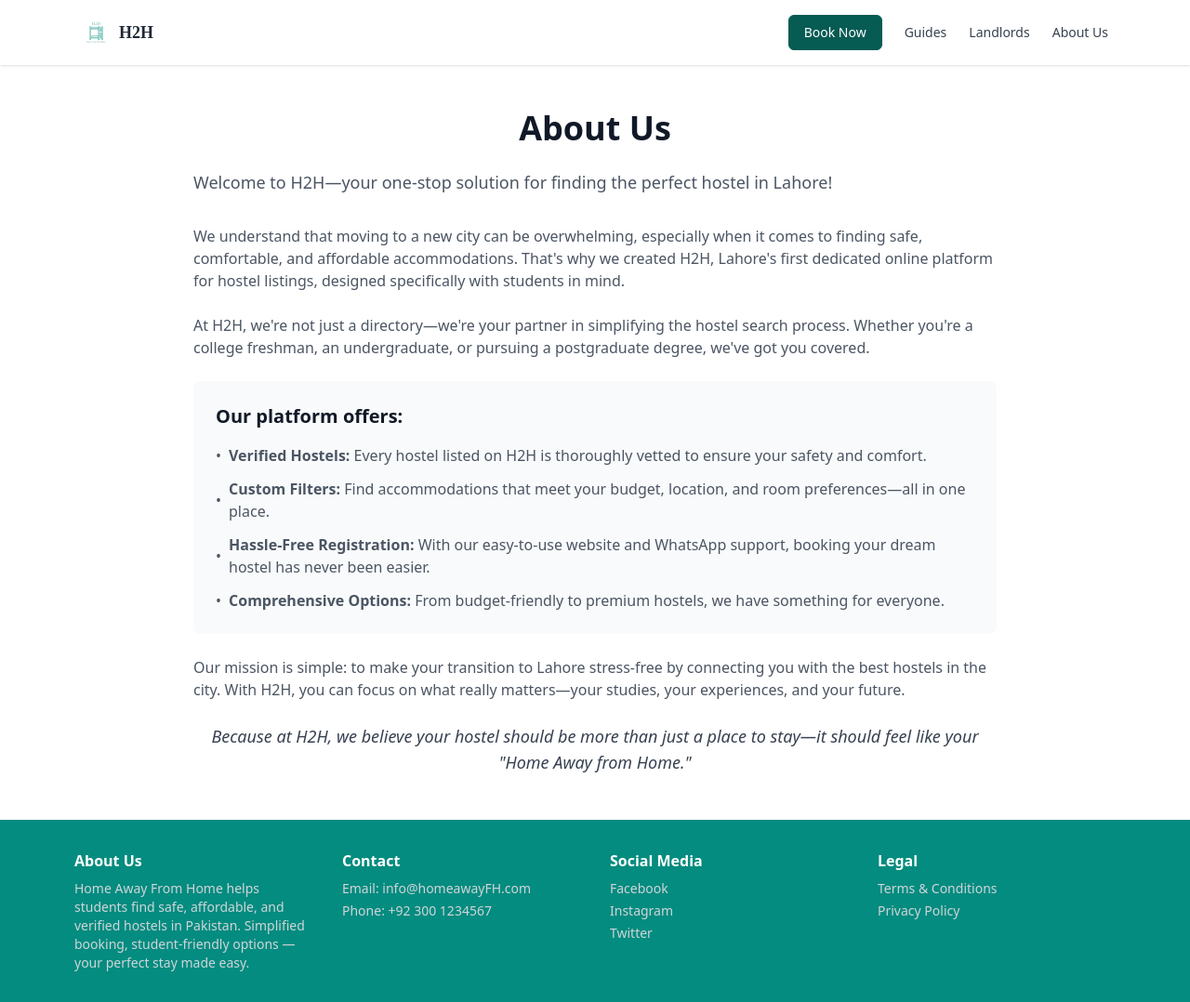
After one commit to GawainTheCoder/hostel-platform, a PHP site: page /aboutus.php in a window 1280 px wide. The commit adds this page. Shown: the whole page at 93% size. Run offline with PHP 8.4, Linux system fonts and the light colour scheme.

Commit message:
other good changes, about us page, etc

```diff
--- /dev/null
+++ b/aboutus.php
@@ -0,0 +1,78 @@
+<!DOCTYPE html>
+<html lang="en">
+<head>
+
+<!-- Google Tag Manager -->
+<script>(function(w,d,s,l,i){w[l]=w[l]||[];w[l].push({'gtm.start':
+new Date().getTime(),event:'gtm.js'});var f=d.getElementsByTagName(s)[0],
+j=d.createElement(s),dl=l!='dataLayer'?'&l='+l:'';j.async=true;j.src=
+'https://www.googletagmanager.com/gtm.js?id='+i+dl;f.parentNode.insertBefore(j,f);
+})(window,document,'script','dataLayer','GTM-KHZP3XTV');</script>
+<!-- End Google Tag Manager -->
+
+    <meta charset="UTF-8" />
+    <meta name="viewport" content="width=device-width, initial-scale=1.0"/>
+
+    <title>About Us - H2H</title>
+    <link rel="stylesheet" href="output.css" />
+</head>
+<body class="bg-white text-gray-700 font-sans">
+
+<!-- Google Tag Manager (noscript) -->
+<noscript><iframe src="https://www.googletagmanager.com/ns.html?id=GTM-KHZP3XTV"
+height="0" width="0" style="display:none;visibility:hidden"></iframe></noscript>
+<!-- End Google Tag Manager (noscript) -->
+
+<?php include 'includes/header.php'; ?>
+
+<main class="max-w-4xl mx-auto px-4 py-8 sm:py-12">
+    <h1 class="text-3xl sm:text-4xl font-bold text-gray-900 mb-6 text-center">About Us</h1>
+
+    <div class="space-y-6">
+        <p class="text-lg text-gray-600 mb-8">
+            Welcome to H2H—your one-stop solution for finding the perfect hostel in Lahore!
+        </p>
+
+        <p class="text-gray-600">
+            We understand that moving to a new city can be overwhelming, especially when it comes to finding safe, comfortable, and affordable accommodations. That's why we created H2H, Lahore's first dedicated online platform for hostel listings, designed specifically with students in mind.
+        </p>
+
+        <p class="text-gray-600">
+            At H2H, we're not just a directory—we're your partner in simplifying the hostel search process. Whether you're a college freshman, an undergraduate, or pursuing a postgraduate degree, we've got you covered.
+        </p>
+
+        <div class="bg-gray-50 p-6 rounded-lg my-8">
+            <h2 class="text-xl font-semibold text-gray-900 mb-4">Our platform offers:</h2>
+            <ul class="space-y-3 text-gray-600">
+                <li class="flex items-center">
+                    <span class="mr-2">•</span>
+                    <span><strong>Verified Hostels:</strong> Every hostel listed on H2H is thoroughly vetted to ensure your safety and comfort.</span>
+                </li>
+                <li class="flex items-center">
+                    <span class="mr-2">•</span>
+                    <span><strong>Custom Filters:</strong> Find accommodations that meet your budget, location, and room preferences—all in one place.</span>
+                </li>
+                <li class="flex items-center">
+                    <span class="mr-2">•</span>
+                    <span><strong>Hassle-Free Registration:</strong> With our easy-to-use website and WhatsApp support, booking your dream hostel has never been easier.</span>
+                </li>
+                <li class="flex items-center">
+                    <span class="mr-2">•</span>
+                    <span><strong>Comprehensive Options:</strong> From budget-friendly to premium hostels, we have something for everyone.</span>
+                </li>
+            </ul>
+        </div>
+
+        <p class="text-gray-600">
+            Our mission is simple: to make your transition to Lahore stress-free by connecting you with the best hostels in the city. With H2H, you can focus on what really matters—your studies, your experiences, and your future.
+        </p>
+
+        <p class="text-lg font-medium text-gray-700 mt-8 text-center italic">
+            Because at H2H, we believe your hostel should be more than just a place to stay—it should feel like your "Home Away from Home."
+        </p>
+    </div>
+</main>
+
+<?php include 'includes/footer.php'; ?>
+</body>
+</html>
--- a/includes/header.php
+++ b/includes/header.php
@@ -35,6 +35,12 @@
         class="text-gray-700 hover:text-orange-500 transition duration-300"
       >
         Landlords
+      </a>
+      <a
+        href="aboutus.php"
+        class="text-gray-700 hover:text-orange-500 transition duration-300"
+      >
+        About Us
       </a>
     </nav>
 
@@ -77,6 +83,12 @@
     >
       Landlords
     </a>
+    <a
+        href="aboutus.php"
+        class="text-gray-700 hover:text-orange-500 transition duration-300"
+      >
+        About Us
+      </a>
   </div>
 </header>
 
--- a/output.css
+++ b/output.css
@@ -1559,6 +1559,11 @@ select {
   margin-right: auto;
 }
 
+.my-8 {
+  margin-top: 2rem;
+  margin-bottom: 2rem;
+}
+
 .mb-1 {
   margin-bottom: 0.25rem;
 }
@@ -1575,6 +1580,10 @@ select {
   margin-bottom: 1.5rem;
 }
 
+.mb-8 {
+  margin-bottom: 2rem;
+}
+
 .ml-1 {
   margin-left: 0.25rem;
 }
@@ -1591,6 +1600,10 @@ select {
   margin-right: 0.25rem;
 }
 
+.mr-2 {
+  margin-right: 0.5rem;
+}
+
 .mr-3 {
   margin-right: 0.75rem;
 }
@@ -1601,6 +1614,10 @@ select {
 
 .mt-4 {
   margin-top: 1rem;
+}
+
+.mt-8 {
+  margin-top: 2rem;
 }
 
 .block {
@@ -1748,6 +1765,10 @@ select {
   grid-template-columns: repeat(1, minmax(0, 1fr));
 }
 
+.grid-cols-2 {
+  grid-template-columns: repeat(2, minmax(0, 1fr));
+}
+
 .flex-col {
   flex-direction: column;
 }
@@ -1762,6 +1783,10 @@ select {
 
 .justify-between {
   justify-content: space-between;
+}
+
+.gap-2 {
+  gap: 0.5rem;
 }
 
 .gap-4 {
@@ -1818,6 +1843,12 @@ select {
   margin-bottom: calc(1rem * var(--tw-space-y-reverse));
 }
 
+.space-y-6 > :not([hidden]) ~ :not([hidden]) {
+  --tw-space-y-reverse: 0;
+  margin-top: calc(1.5rem * calc(1 - var(--tw-space-y-reverse)));
+  margin-bottom: calc(1.5rem * var(--tw-space-y-reverse));
+}
+
 .overflow-hidden {
   overflow: hidden;
 }
@@ -2080,6 +2111,10 @@ select {
 
 .font-semibold {
   font-weight: 600;
+}
+
+.italic {
+  font-style: italic;
 }
 
 .leading-relaxed {
@@ -3159,6 +3194,11 @@ select {
     padding-bottom: 2.5rem;
   }
 
+  .sm\:py-12 {
+    padding-top: 3rem;
+    padding-bottom: 3rem;
+  }
+
   .sm\:py-3 {
     padding-top: 0.75rem;
     padding-bottom: 0.75rem;
@@ -3172,6 +3212,11 @@ select {
   .sm\:text-3xl {
     font-size: 1.875rem;
     line-height: 2.25rem;
+  }
+
+  .sm\:text-4xl {
+    font-size: 2.25rem;
+    line-height: 2.5rem;
   }
 
   .sm\:text-base {
--- a/tailwind.config.js
+++ b/tailwind.config.js
@@ -3,6 +3,7 @@ module.exports = {
   content: [
     "./index.php",
     "./guides.php",
+    "./aboutus.php",
     "./guide-detail1.php",
     "./guide-detail2.php",
     "./landlords.php",
```
Also changed, not shown: hostel-details.php (+28 -3 lines), landingpage.php (+52 -13 lines), assets/images/mess_aval.svg (added), assets/images/quick_reg.svg (added), assets/images/security.svg (added), assets/images/verified.svg (added), assets/images/wifi.svg (added).
